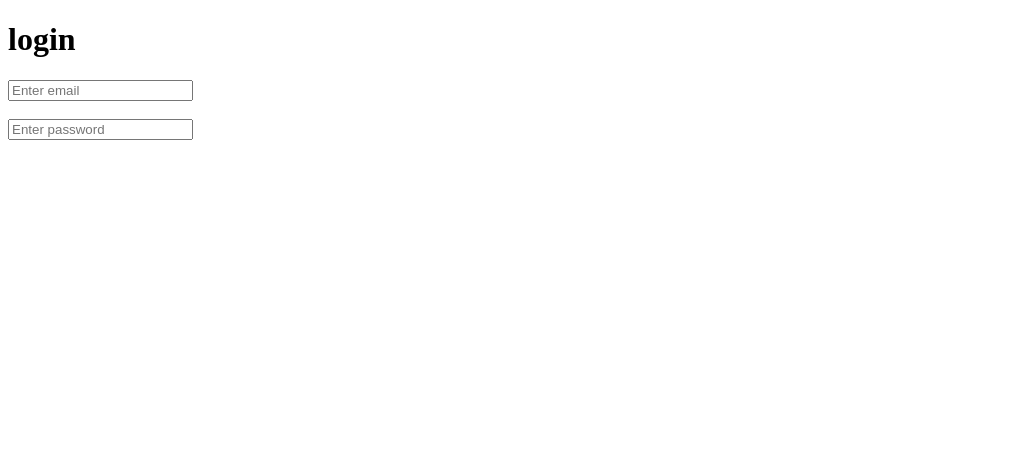
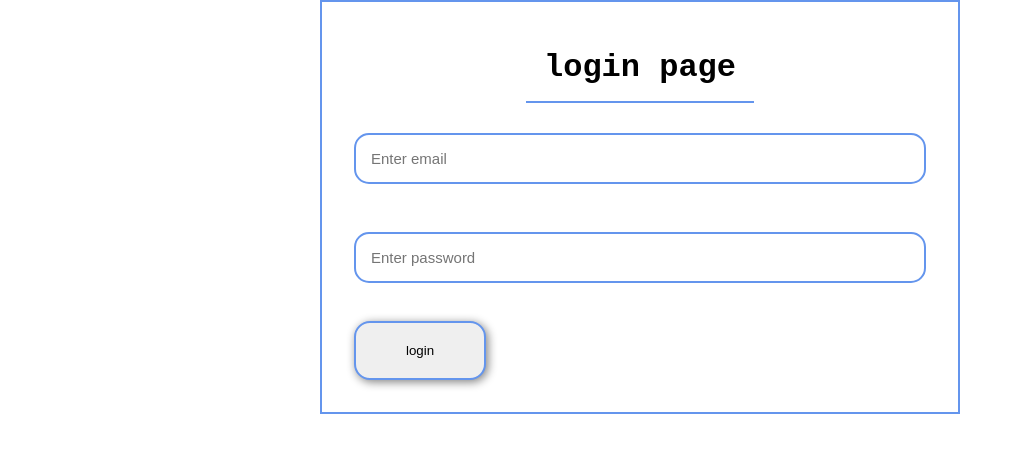
Before and after one commit to tonmoybiswas9/login-page, a plain HTML site: page index.html in a window 1280 px wide. Shown: the whole page, without its empty margins (0-1015 px from the left). Drawn offline with Linux system fonts and the light colour scheme.

Commit message:
added css file

```diff
--- /dev/null
+++ b/css/style.css
@@ -0,0 +1,48 @@
+/* css start here */
+* {
+  padding: 0%;
+  margin: 0%;
+  box-sizing: border-box;
+}
+body {
+  font-family: "Courier New", Courier, monospace;
+  max-height: 100vh;
+}
+.header h1 {
+  font-size: 2rem;
+  padding: 15px;
+  text-align: center;
+  border-bottom: 2px solid cornflowerblue;
+  width: 40%;
+  margin: auto;
+}
+.login-input input {
+  width: 100%;
+  padding: 15px;
+  margin: 30px 0 0 0;
+  color: cornflowerblue;
+  font-size: 15px;
+  border: 2px solid cornflowerblue;
+  border-radius: 15px;
+}
+.login-input {
+  width: 100%;
+  margin: auto;
+}
+.btn button {
+  padding: 20px 50px;
+  border: 2px solid cornflowerblue;
+  border-radius: 16px;
+  margin: 20px 0 0 0;
+  box-shadow: 2px 2px 10px gray;
+}
+.btn button:hover {
+  background-color: cornflowerblue;
+  box-shadow: 2px 2px 10px cornflowerblue;
+}
+.login-containar {
+  border: 2px solid cornflowerblue;
+  width: 50%;
+  margin: auto;
+  padding: 2rem;
+}
--- a/index.html
+++ b/index.html
@@ -4,11 +4,12 @@
     <meta charset="UTF-8" />
     <meta name="viewport" content="width=device-width, initial-scale=1.0" />
     <title>login page html and css</title>
+    <link rel="stylesheet" href="css/style.css" />
   </head>
   <body>
     <div class="login-containar">
       <div class="header">
-        <h1>login</h1>
+        <h1>login page</h1>
       </div>
       <div class="login-input">
         <input type="email" name="" id="" placeholder="Enter email" required />
@@ -20,6 +21,11 @@
           placeholder="Enter password"
           required
         />
+        <br /><br />
+
+        <div class="btn">
+          <button>login</button>
+        </div>
       </div>
     </div>
   </body>
```
